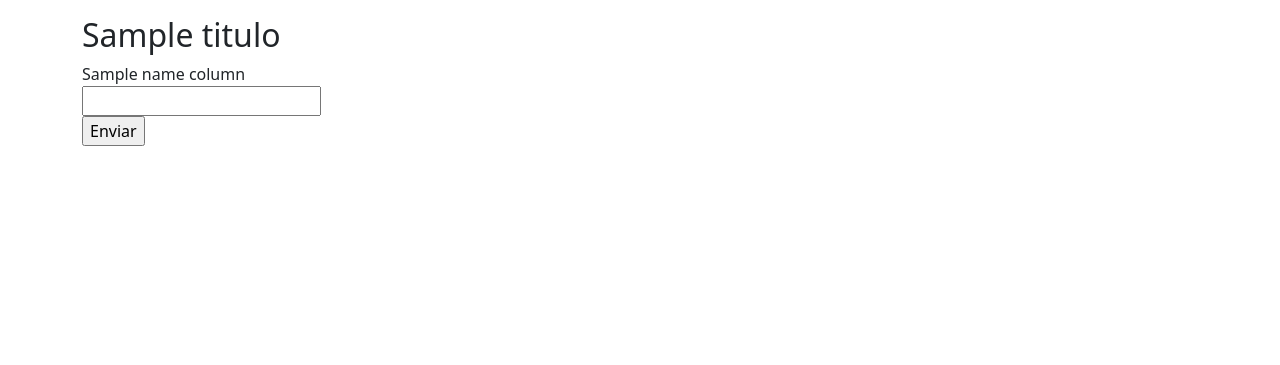
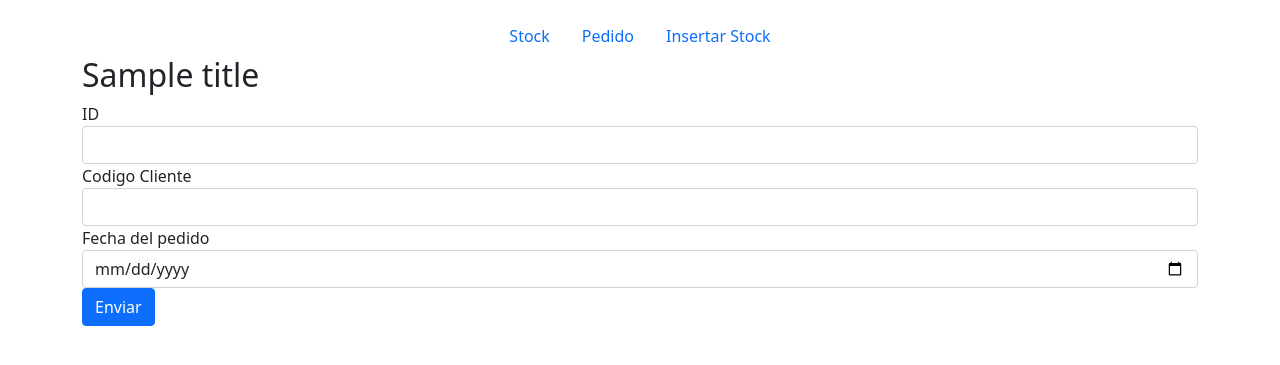
Before and after one commit to chelunike/estopa-partes, a Flask app: template DDSI-Sem1/templates/edit.html in a window 1280 px wide. Shown: the top 365 px of the page. Run offline with Flask 2, Linux system fonts and the light colour scheme; the template is opened without the code that fills it: most values are stand-ins (such as "Sample title", 1, 10 or a date in 2020); parts of the project's set-up code (start-up, migrations or seed data) failed here and were passed over; some libraries are stand-ins or nearby versions.

Commit message:
Template chages & new routes added

```diff
--- a/DDSI-Sem1/db.py
+++ b/DDSI-Sem1/db.py
@@ -34,6 +34,11 @@ class MySQLDB:
         cursor.execute(sql, *args, **kwargs)
         return cursor
 
+    def selectAll(self, table):
+        cursor = self.connection.cursor()
+        cursor.execute('select * from ' + table)
+        return cursor
+
     def insert(self, table, values):
         INSERT_SENTENCE = "insert into {table} values ({values})"
         str_vals = ''
@@ -44,6 +49,5 @@ class MySQLDB:
             print('ERROR')
         return cursor
 
-
     def close(self):
         self.connection.close();
--- a/DDSI-Sem1/main.py
+++ b/DDSI-Sem1/main.py
@@ -3,23 +3,39 @@
 from flask import Flask, render_template
 import db
 
+# Conectamos con la base de datos
+database = db.MySQLDB()
+database.connect(file='credentials.json')
+
+# Iniciamos el servidor web
 app = Flask('EstoParts')
 
 @app.route('/')
-def index(request):
+def index():
     data = {
-        'title': 'Titulo'
+        'title': 'Tabla de stock',
+        'table': database.selectAll('stock')
     }
 
-    return render_template('index.html', data)
+    return render_template('index.html', **data)
+
+@app.route('/pedido')
+def pedido():
+    data = {
+        'title': 'Tabla de pedidos',
+        'table': database.selectAll('pedido')
+    }
+
+    return render_template('index.html', **data)
+
+@app.route('/insert/stock')
+def insert_stock():
+    data = {
+        'title': 'Insertar stock'
+    }
+
+    return render_template('edit.html', **data)
 
 
-#app.run('0.0.0.0', 8000)
-
-database = db.MySQLDB()
-database.connect(file='credentials.json')
-
-cursor = database.insert('stock', [1, 2])
-
-for row in cursor.fetchall():
-    print(row)
+app.run('0.0.0.0', 8000)
+database.close()
--- a/DDSI-Sem1/requirements.txt
+++ b/DDSI-Sem1/requirements.txt
@@ -4,4 +4,3 @@ flask
 
 # Database
 pyodbc
-cx_Oracle
--- /dev/null
+++ b/DDSI-Sem1/templates/base.html
@@ -0,0 +1,40 @@
+<!doctype html>
+<html lang="es">
+<head>
+    <meta charset="UTF-8">
+    <meta name="viewport"
+        content="width=device-width, user-scalable=no, initial-scale=1.0, maximum-scale=1.0, minimum-scale=1.0">
+    <meta http-equiv="X-UA-Compatible" content="ie=edge">
+
+    <!-- Titulo -->
+    <title>{{ title }}</title>
+
+    <!-- Estilos CSS -->
+    <link href="https://cdn.jsdelivr.net/npm/bootstrap@5.0.2/dist/css/bootstrap.min.css" rel="stylesheet"
+        integrity="sha384-EVSTQN3/azprG1Anm3QDgpJLIm9Nao0Yz1ztcQTwFspd3yD65VohhpuuCOmLASjC" crossorigin="anonymous">
+
+    <!-- Scritps -->
+    <script src="https://cdn.jsdelivr.net/npm/@popperjs/core@2.9.2/dist/umd/popper.min.js"
+        integrity="sha384-IQsoLXl5PILFhosVNubq5LC7Qb9DXgDA9i+tQ8Zj3iwWAwPtgFTxbJ8NT4GN1R8p" crossorigin="anonymous"></script>
+    <script src="https://cdn.jsdelivr.net/npm/bootstrap@5.0.2/dist/js/bootstrap.min.js"
+        integrity="sha384-cVKIPhGWiC2Al4u+LWgxfKTRIcfu0JTxR+EQDz/bgldoEyl4H0zUF0QKbrJ0EcQF" crossorigin="anonymous"></script>
+    <script src="https://kit.fontawesome.com/edb7f05e5d.js" crossorigin="anonymous"></script>
+
+    {% block header %}{% endblock %}
+</head>
+<body>
+    <div class="container mt-3">
+
+        <!-- Navbar -->
+        <nav class="nav justify-content-center">
+            <a class="nav-link" href="/">Stock</a>
+            <a class="nav-link" href="/pedido">Pedido</a>
+            <a class="nav-link" href="/insert/stock">Insertar Stock</a>
+        </nav>
+
+        {% block body %}{% endblock %}
+
+    </div>
+    {% block scripts %}{% endblock %}
+</body>
+</html>
--- a/DDSI-Sem1/templates/edit.html
+++ b/DDSI-Sem1/templates/edit.html
@@ -1,33 +1,23 @@
-<!doctype html>
-<html lang="es">
-<head>
-    <meta charset="UTF-8">
-    <meta name="viewport"
-        content="width=device-width, user-scalable=no, initial-scale=1.0, maximum-scale=1.0, minimum-scale=1.0">
-    <meta http-equiv="X-UA-Compatible" content="ie=edge">
-    <link href="https://cdn.jsdelivr.net/npm/bootstrap@5.0.2/dist/css/bootstrap.min.css" rel="stylesheet"
-        integrity="sha384-EVSTQN3/azprG1Anm3QDgpJLIm9Nao0Yz1ztcQTwFspd3yD65VohhpuuCOmLASjC" crossorigin="anonymous">
-    <script src="https://cdn.jsdelivr.net/npm/@popperjs/core@2.9.2/dist/umd/popper.min.js"
-        integrity="sha384-IQsoLXl5PILFhosVNubq5LC7Qb9DXgDA9i+tQ8Zj3iwWAwPtgFTxbJ8NT4GN1R8p" crossorigin="anonymous">
-    </script>
-    <script src="https://cdn.jsdelivr.net/npm/bootstrap@5.0.2/dist/js/bootstrap.min.js"
-        integrity="sha384-cVKIPhGWiC2Al4u+LWgxfKTRIcfu0JTxR+EQDz/bgldoEyl4H0zUF0QKbrJ0EcQF" crossorigin="anonymous">
-    </script>
-    <script src="https://kit.fontawesome.com/edb7f05e5d.js" crossorigin="anonymous"></script>
-    <title>{{ title }}</title>
-</head>
+{% extends 'base.html' %}
 
-<body>
-    <div class="container mt-3">
-        <h2>{{titulo}}</h2>
+{% block body %}
 
-        <form action="index.html">
-            <label for="fname">{{nameColumn[i]}}</label><br>
-            <input type="text" id="{{nameColumn[i]}}" name="{{nameColumn[i]}}"><br>
-            <input type="submit" value="Enviar">
-          </form>
+    <h2>{{ title }}</h2>
 
-    </div>
-</body>
+    <form method="POST" action="" accept-charset="UTF-8">
+        <div class="form-group">
+            <label for="Cpedido">ID</label>
+            <input type="number" id="Cpedido" class="form-control" name="Cpedido">
+        </div>
+        <div class="form-group">
+            <label for="Ccliente">Codigo Cliente</label>
+            <input type="number" id="Ccliente" class="form-control" name="Ccliente">
+        </div>
+        <div class="form-group">
+            <label for="FechaPedido">Fecha del pedido</label>
+            <input type="date" id="FechaPedido" class="form-control" name="FechaPedido">
+        </div>
+        <button type="submit" class="btn btn-primary">Enviar</button>
+    </form>
 
-</html>
+{% endblock %}
```
Also changed, not shown: DDSI-Sem1/templates/index.html (+18 -50 lines), 2 other files.
